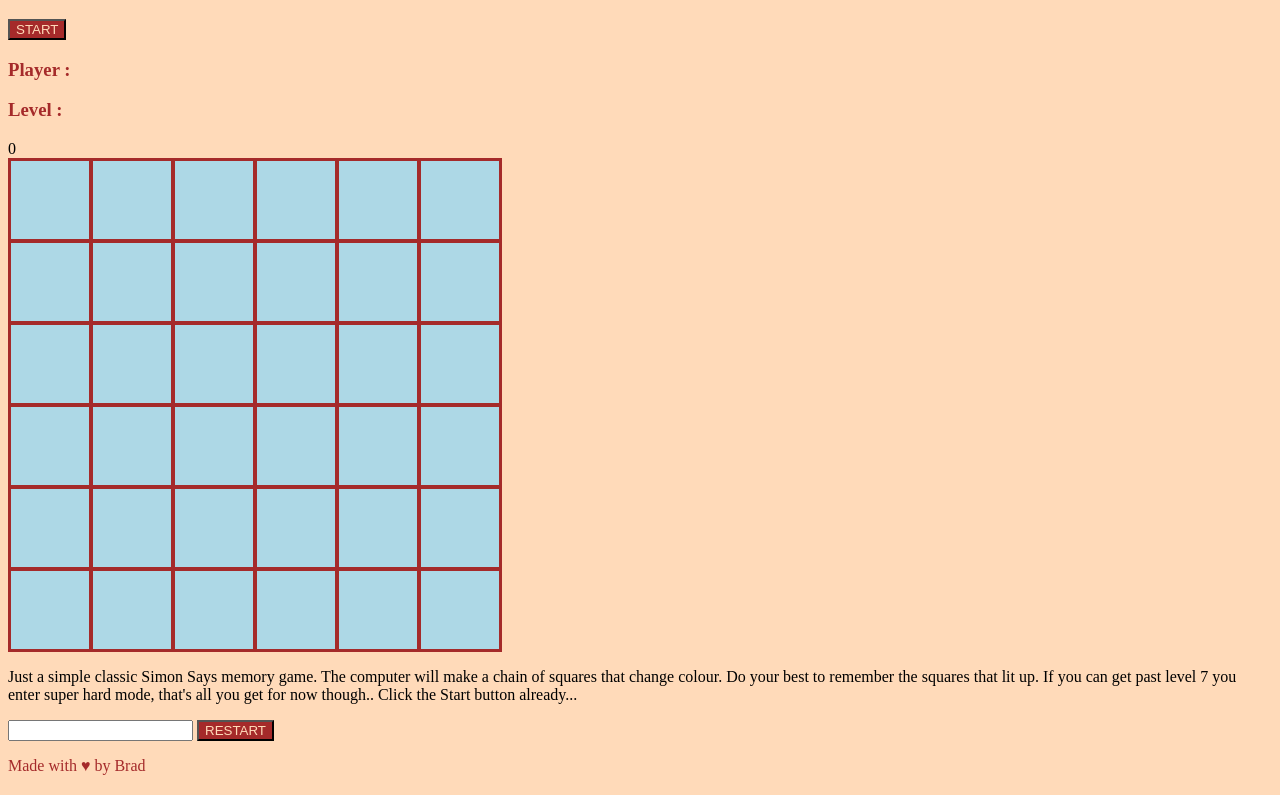
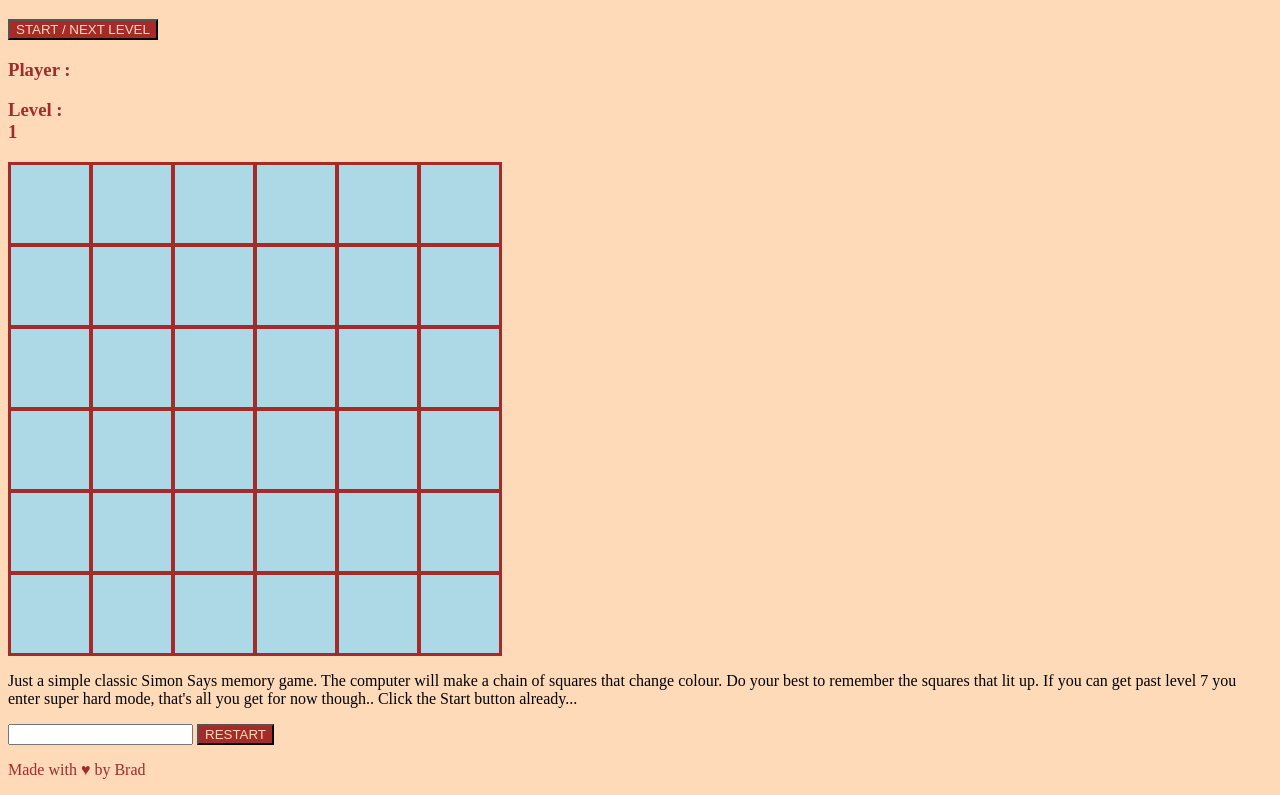
Before and after one commit to sayersb/project-1-wdi, a plain HTML site: page index.html in a window 1280 px wide. Shown: the part 61-856 px from the top of the page. Drawn offline with nearby package versions, Linux system fonts and the light colour scheme.

Commit message:
html updated to remove player2 and set level below player

```diff
--- a/index.html
+++ b/index.html
@@ -9,11 +9,12 @@
   </head>
   <body>
       <h1>CHAIN GAME</h1>
-        <button id="start"> START </button>
+        <button id="start"> START / NEXT LEVEL </button>
         <div id="players">
           <h3> Player  :  </h3>
-          <h3> Level : </h3>
-            <div id="levelScreen">0</div>
+          <h3> Level :
+            <div id="levelScreen">1</div>
+          </h3>
         </div>
         <div id="board">
         </div>
```
